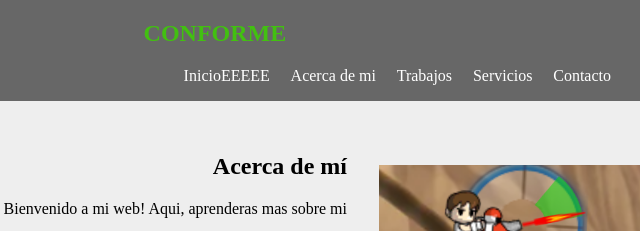
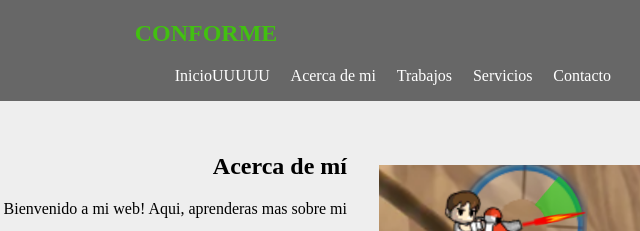
Before and after one commit to CarlosEduardoFC/MI-WEB, a plain HTML site: page index.html in a window 1280 px wide. Shown: the top 231 px of the page, 637-1277 px from the left. Drawn offline with Linux system fonts and the light colour scheme; files whose address does not match are found by name.

Commit message:
Update index.html

```diff
--- a/index.html
+++ b/index.html
@@ -26,7 +26,7 @@
             </label>
             <h1 class="nombre">charlyys212</h1>
           <ul>
-            <li><a href="">InicioEEEEE</a></li>
+            <li><a href="">InicioUUUUU</a></li>
             <li><a href="">Acerca de mi</a></li>
             <li><a href="">Trabajos</a></li>
             <li><a href="">Servicios</a></li>
```
